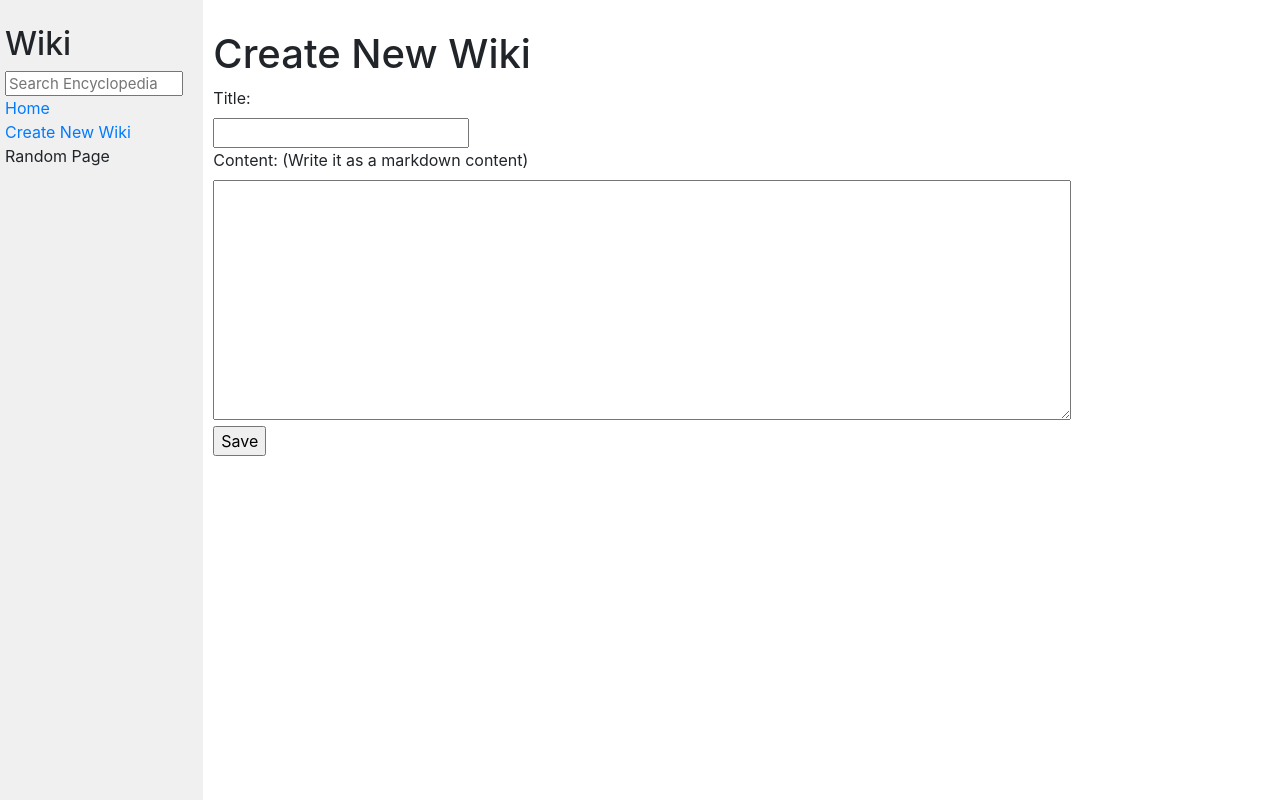
After one commit to almusfuad/django_wiki_replica, a Django app: template encyclopedia/templates/encyclopedia/create_new_page.html in a window 1280 px wide. The commit adds this page. Run offline with Django 3.2, Linux system fonts and the light colour scheme; the template is opened without the code that fills it, so the values that code supplies are empty; parts of the project's set-up code (start-up, migrations or seed data) failed here and were passed over; some libraries are stand-ins or nearby versions.

Commit message:
[add] create new wiki with proper error message

```diff
--- /dev/null
+++ b/encyclopedia/templates/encyclopedia/create_new_page.html
@@ -0,0 +1,18 @@
+{% extends 'encyclopedia/layout.html' %}
+{% block title %}
+Create New Wiki
+{% endblock %}
+{% block body %}
+<h1>Create New Wiki</h1>
+{% if error %}
+<h3 style="color: red;">{{ error }}</h3>
+{% endif %}
+<form action="{% url 'create_new_wiki' %}" method="post">
+    {% csrf_token %}
+    <label for="title">Title:</label><br>
+    <input type="text" name="title"><br>
+    <label for="content">Content: (Write it as a markdown content)</label><br>
+    <textarea name="content" rows="10" cols="50"></textarea><br>
+    <input type="submit" value="Save">
+</form>
+{% endblock %}
--- a/encyclopedia/templates/encyclopedia/edit_page.html
+++ b/encyclopedia/templates/encyclopedia/edit_page.html
@@ -5,7 +5,7 @@
 {% block body %}
 
 <h1>Edit Content</h1>
-<form action="" method="post">
+<form action="{% url 'edit_page' entry=title %}" method="post">
     {% csrf_token %}
     <textarea name="content" rows="10" cols="50">{{ content }}</textarea><br>
     <input type="submit" value="Save">
--- a/encyclopedia/templates/encyclopedia/layout.html
+++ b/encyclopedia/templates/encyclopedia/layout.html
@@ -19,7 +19,7 @@
                     <a href="{% url 'index' %}">Home</a>
                 </div>
                 <div>
-                    Create New Page
+                    <a href="{% url 'create_new_wiki' %}">Create New Wiki</a>
                 </div>
                 {% block nav %}
                 {% endblock %}
--- a/encyclopedia/urls.py
+++ b/encyclopedia/urls.py
@@ -4,6 +4,7 @@ from . import views
 
 urlpatterns = [
     path("", views.index, name="index"),
+    path("wiki/create_new_wiki", views.create_new_page, name="create_new_wiki"),
     path("wiki/<str:entry>", views.entry_page, name="entry_page"),
     path("wiki/edit/<str:entry>", views.edit_page, name="edit_page"),
 ]
```
Also changed, not shown: encyclopedia/templates/encyclopedia/entry_page.html (+9 -1 lines), encyclopedia/util.py (+4 -4 lines), encyclopedia/views.py (+29 -2 lines), entries/Django.md (+4 -0 lines), entries/FastAPI.md (added, +2 -0 lines), entries/Git.md (+6 -0 lines).
